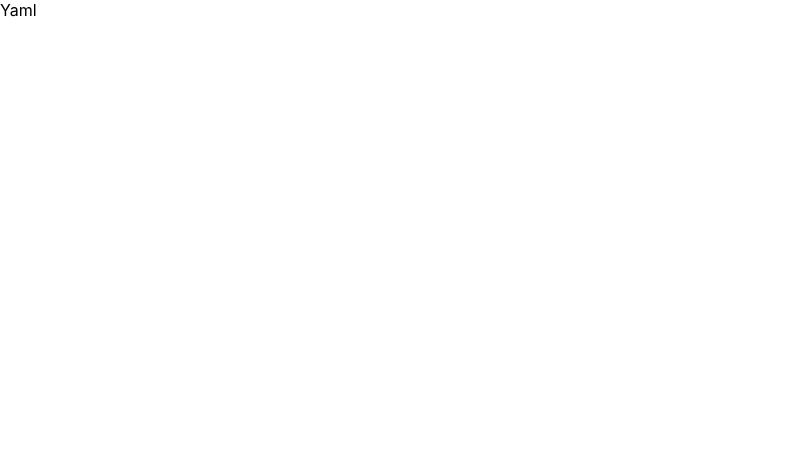
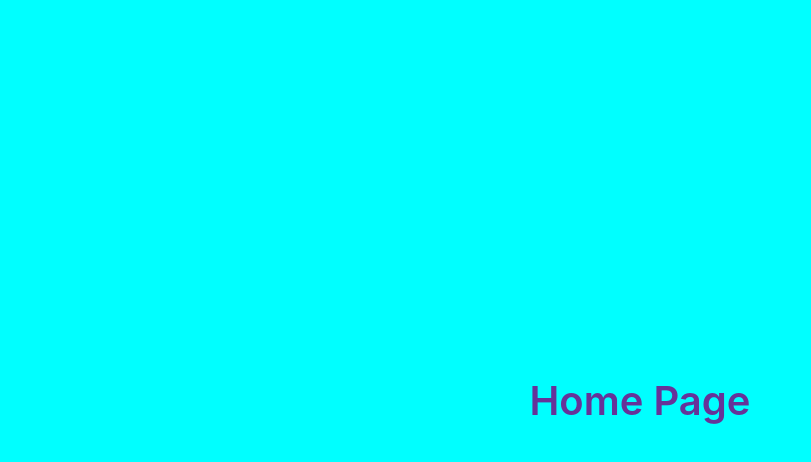
Before and after one commit to nfcsportal/nfcs-front, a React (Create React App) app: page / in a window 1280 px wide. Shown: the top 462 px of the page, without its empty margins (0-811 px from the left). Built offline with nearby package versions, Linux system fonts and the light colour scheme.

Commit message:
Preprod (#13)
* test

* feat:add yaml

* feat:add yaml2

* yaml2

* feat:ts configs, react routing, modules, construction (#12)

```diff
--- a/src/App.tsx
+++ b/src/App.tsx
@@ -1,7 +1,13 @@
 import React from 'react';
 
+import Routes from './routes';
+
 const App: React.FC = () => {
-  return <div>Yaml</div>;
+  return (
+    <div>
+      <Routes />
+    </div>
+  );
 };
 
 export default App;
--- /dev/null
+++ b/src/Features/views/AboutUs/AboutUs.module.scss
@@ -0,0 +1,11 @@
+.main {
+    display: flex;
+    height: 100vh;
+    font-size: 40px;
+    font-weight: 600;
+    color: #663399;
+    background: burlywood;
+    width: 100%;
+    justify-content: center;
+    align-items: center;
+}
--- /dev/null
+++ b/src/Features/views/AboutUs/AboutUs.tsx
@@ -0,0 +1,9 @@
+import React from 'react';
+
+import styles from './AboutUs.module.scss';
+
+const AboutUs: React.FC = () => {
+  return <div className={styles.main}>AboutUs</div>;
+};
+
+export default AboutUs;
--- /dev/null
+++ b/src/Features/views/AboutUs/index.tsx
@@ -0,0 +1,3 @@
+import AboutUs from './AboutUs';
+
+export default AboutUs;
--- /dev/null
+++ b/src/Features/views/HomePage/HomePage.module.scss
@@ -0,0 +1,11 @@
+.main {
+    display: flex;
+    height: 100vh;
+    font-size: 40px;
+    font-weight: 600;
+    color: rebeccapurple;
+    background: aqua;
+    width: 100%;
+    justify-content: center;
+    align-items: center;
+}
--- /dev/null
+++ b/src/Features/views/HomePage/HomePage.tsx
@@ -0,0 +1,9 @@
+import React from 'react';
+
+import styles from './HomePage.module.scss';
+
+const HomePage: React.FC = () => {
+  return <div className={styles.main}>Home Page</div>;
+};
+
+export default HomePage;
--- /dev/null
+++ b/src/Features/views/HomePage/index.tsx
@@ -0,0 +1,3 @@
+import HomePage from './HomePage';
+
+export default HomePage;
--- /dev/null
+++ b/src/routes.tsx
@@ -0,0 +1,22 @@
+import React from 'react';
+import { BrowserRouter, Route, Switch } from 'react-router-dom';
+
+import AboutUs from './Features/views/AboutUs';
+import HomePage from './Features/views/HomePage';
+
+const Routes: React.FC = () => {
+  return (
+    <BrowserRouter>
+      <Switch>
+        <Route path="/about">
+          <AboutUs />
+        </Route>
+        <Route path="/">
+          <HomePage />
+        </Route>
+      </Switch>
+    </BrowserRouter>
+  );
+};
+
+export default Routes;
```
Also changed, not shown: package.json (+5 -3 lines), src/declarations.ts (added, +7 -0 lines), tsconfig.json (+6 -3 lines), 2 other files (tests, documents, lock files or other folders).
